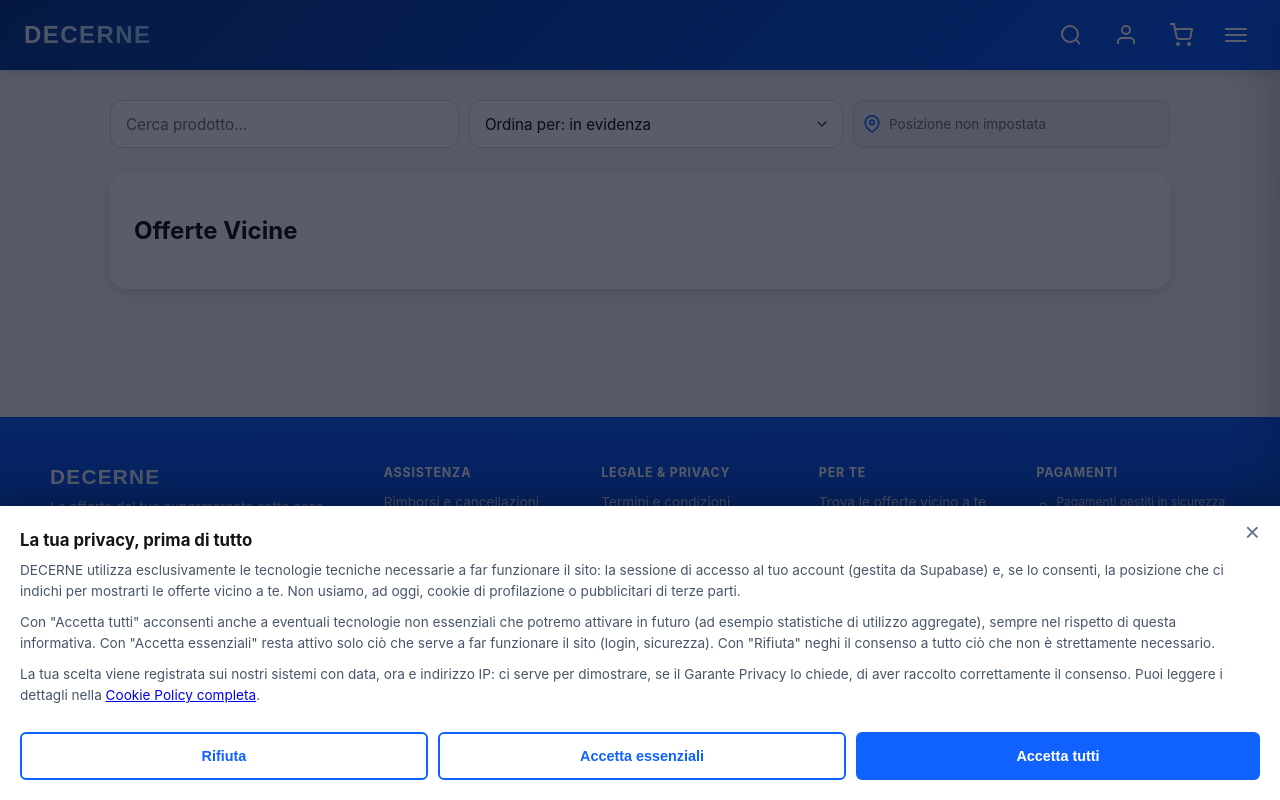
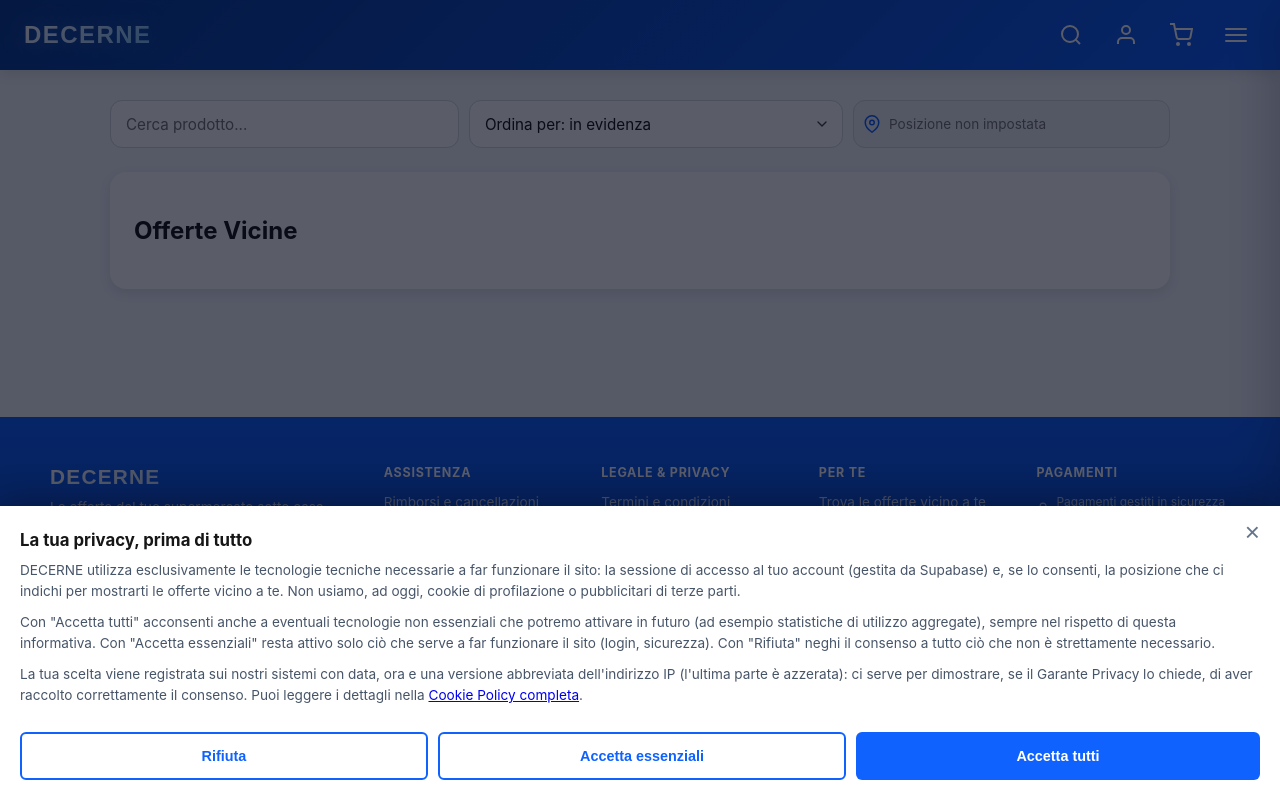
Before and after one commit to Leopardi007AA/DECERNE, a website: page frontend/index.html in a window 1280 px wide. Drawn offline with Linux system fonts and the light colour scheme; no server answers.

Commit message:
04/10 pro max

```diff
--- a/frontend/index.html
+++ b/frontend/index.html
@@ -469,7 +469,7 @@
     <div class="cookie-banner-scroll">
       <p>DECERNE utilizza esclusivamente le tecnologie tecniche necessarie a far funzionare il sito: la sessione di accesso al tuo account (gestita da Supabase) e, se lo consenti, la posizione che ci indichi per mostrarti le offerte vicino a te. Non usiamo, ad oggi, cookie di profilazione o pubblicitari di terze parti.</p>
       <p>Con "Accetta tutti" acconsenti anche a eventuali tecnologie non essenziali che potremo attivare in futuro (ad esempio statistiche di utilizzo aggregate), sempre nel rispetto di questa informativa. Con "Accetta essenziali" resta attivo solo ciò che serve a far funzionare il sito (login, sicurezza). Con "Rifiuta" neghi il consenso a tutto ciò che non è strettamente necessario.</p>
-      <p>La tua scelta viene registrata sui nostri sistemi con data, ora e indirizzo IP: ci serve per dimostrare, se il Garante Privacy lo chiede, di aver raccolto correttamente il consenso. Puoi leggere i dettagli nella <a href="legale.html#cookie" target="_blank" rel="noopener">Cookie Policy completa</a>.</p>
+      <p>La tua scelta viene registrata sui nostri sistemi con data, ora e una versione abbreviata dell'indirizzo IP (l'ultima parte è azzerata): ci serve per dimostrare, se il Garante Privacy lo chiede, di aver raccolto correttamente il consenso. Puoi leggere i dettagli nella <a href="legale.html#cookie" target="_blank" rel="noopener">Cookie Policy completa</a>.</p>
     </div>
     <div class="cookie-banner-actions">
       <button type="button" class="btn outline" id="cookieRejectBtn">Rifiuta</button>
```
